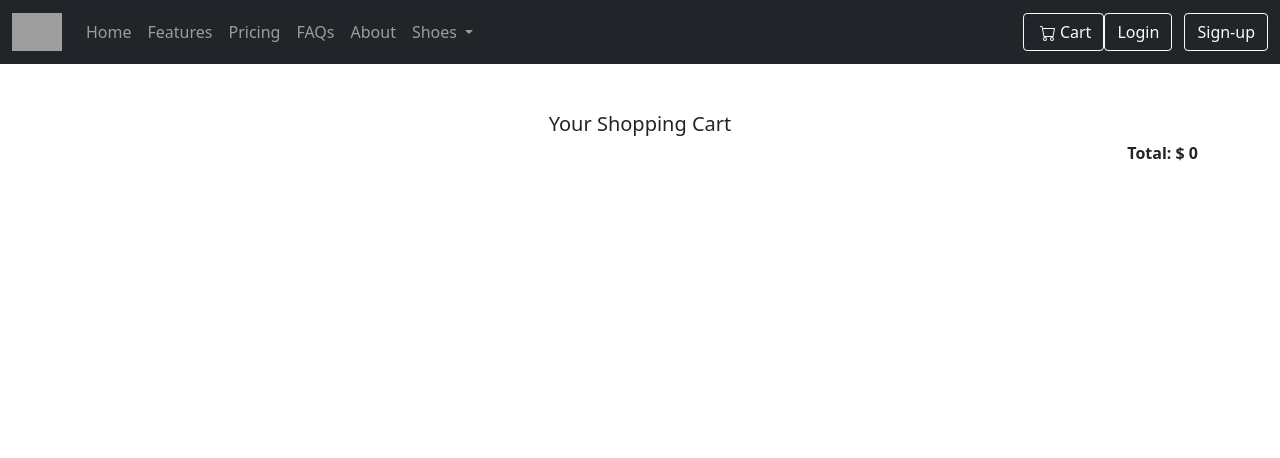
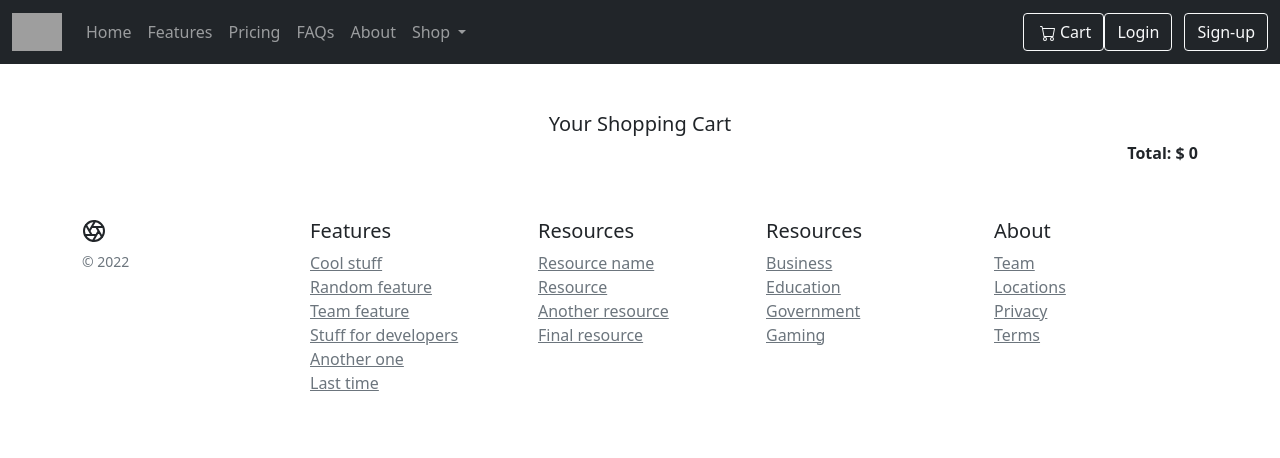
Before and after one commit to elgizabbasov/kicksale, a Django app: page /cart/ in a window 1280 px wide. Shown: the top 458 px of the page. Run offline with Django 3.2, Linux system fonts and the light colour scheme; data that the repository does not hold is empty; some libraries are stand-ins or nearby versions; grey boxes are pictures that could not be loaded.

Commit message:
refactor tempaltes

```diff
--- a/store_cart/views.py
+++ b/store_cart/views.py
@@ -7,7 +7,7 @@ from store.models import Product
 
 def cart_summary(request):
     cart = Cart(request)
-    return render(request, 'store/cart/cart_info.html', {'cart': cart})
+    return render(request, 'cart/cart_info.html', {'cart': cart})
 
 def cart_add(request):
     cart = Cart(request)
--- a/templates/store/cart/cart_info.html
+++ b/templates/cart/cart_info.html
@@ -1,4 +1,4 @@
-{% extends "../base.html" %}
+{% extends "../store/base.html" %}
 {% load static %}
 {% block title %} Shopping Cart {% endblock %}
 
--- a/templates/store/base.html
+++ b/templates/store/base.html
@@ -52,7 +52,7 @@
                         <li class="nav-item dropdown">
                             <a class="nav-link dropdown-toggle px-2" data-bs-toggle="dropdown" href="#"
                                 id="navbarDropdown" role="button" aria-expanded="false">
-                                Shoes
+                                Shop
                             </a>
                             <ul class="dropdown-menu" aria-labelledby="navbarDropdown">
                                 <li><a class="dropdown-item" href="{% url "store:products_all" %}">
@@ -94,7 +94,62 @@
             </div>
         </nav>
     </header>
+
     <div id="content">{% block content %}{% endblock %}</div>
+
+    <footer class="container py-5">
+        <div class="row">
+            <div class="col-12 col-md">
+                <svg xmlns="http://www.w3.org/2000/svg" width="24" height="24" fill="none" stroke="currentColor"
+                    stroke-linecap="round" stroke-linejoin="round" stroke-width="2" class="d-block mb-2" role="img"
+                    viewBox="0 0 24 24">
+                    <title>Product</title>
+                    <circle cx="12" cy="12" r="10" />
+                    <path
+                        d="M14.31 8l5.74 9.94M9.69 8h11.48M7.38 12l5.74-9.94M9.69 16L3.95 6.06M14.31 16H2.83m13.79-4l-5.74 9.94" />
+                </svg>
+                <small class="d-block mb-3 text-muted">&copy; 2022</small>
+            </div>
+            <div class="col-6 col-md">
+                <h5>Features</h5>
+                <ul class="list-unstyled text-small">
+                    <li><a class="link-secondary" href="#">Cool stuff</a></li>
+                    <li><a class="link-secondary" href="#">Random feature</a></li>
+                    <li><a class="link-secondary" href="#">Team feature</a></li>
+                    <li><a class="link-secondary" href="#">Stuff for developers</a></li>
+                    <li><a class="link-secondary" href="#">Another one</a></li>
+                    <li><a class="link-secondary" href="#">Last time</a></li>
+                </ul>
+            </div>
+            <div class="col-6 col-md">
+                <h5>Resources</h5>
+                <ul class="list-unstyled text-small">
+                    <li><a class="link-secondary" href="#">Resource name</a></li>
+                    <li><a class="link-secondary" href="#">Resource</a></li>
+                    <li><a class="link-secondary" href="#">Another resource</a></li>
+                    <li><a class="link-secondary" href="#">Final resource</a></li>
+                </ul>
+            </div>
+            <div class="col-6 col-md">
+                <h5>Resources</h5>
+                <ul class="list-unstyled text-small">
+                    <li><a class="link-secondary" href="#">Business</a></li>
+                    <li><a class="link-secondary" href="#">Education</a></li>
+                    <li><a class="link-secondary" href="#">Government</a></li>
+                    <li><a class="link-secondary" href="#">Gaming</a></li>
+                </ul>
+            </div>
+            <div class="col-6 col-md">
+                <h5>About</h5>
+                <ul class="list-unstyled text-small">
+                    <li><a class="link-secondary" href="#">Team</a></li>
+                    <li><a class="link-secondary" href="#">Locations</a></li>
+                    <li><a class="link-secondary" href="#">Privacy</a></li>
+                    <li><a class="link-secondary" href="#">Terms</a></li>
+                </ul>
+            </div>
+        </div>
+    </footer>
 </body>
 
 </html>
```
